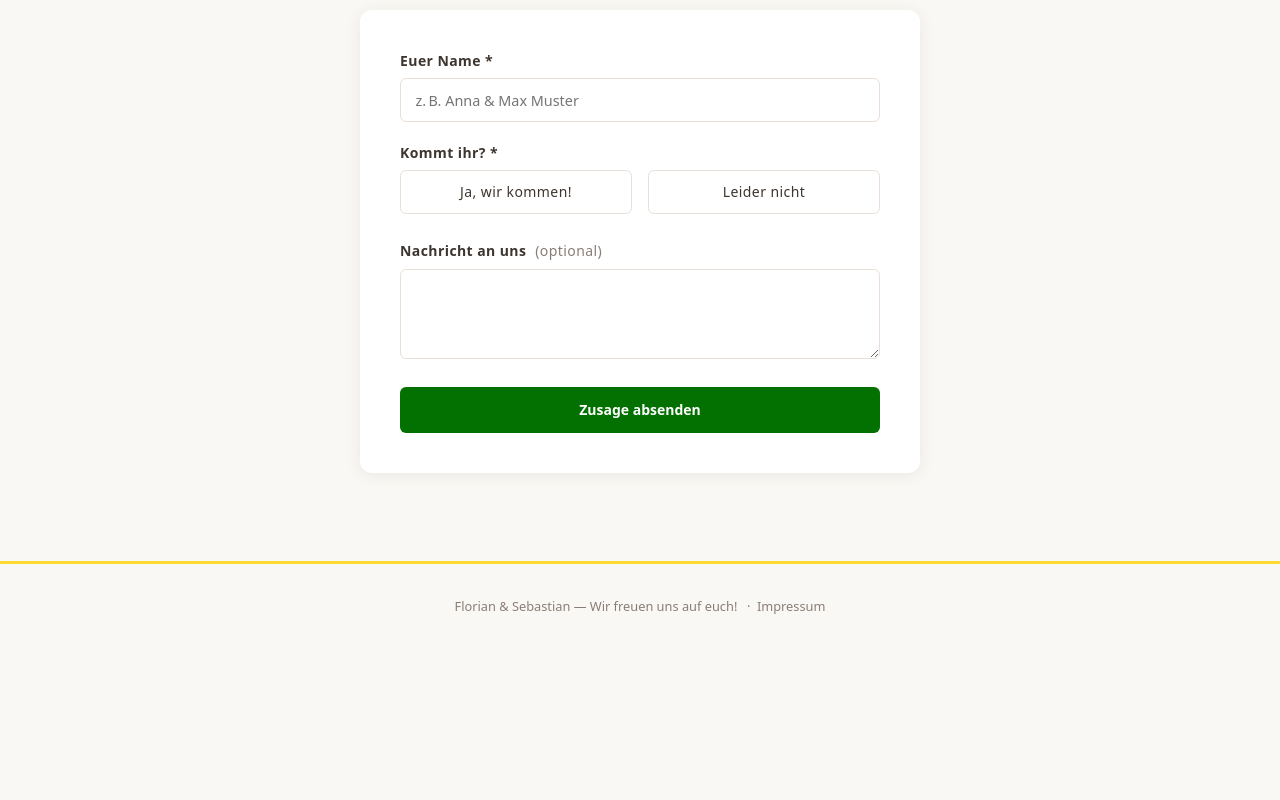
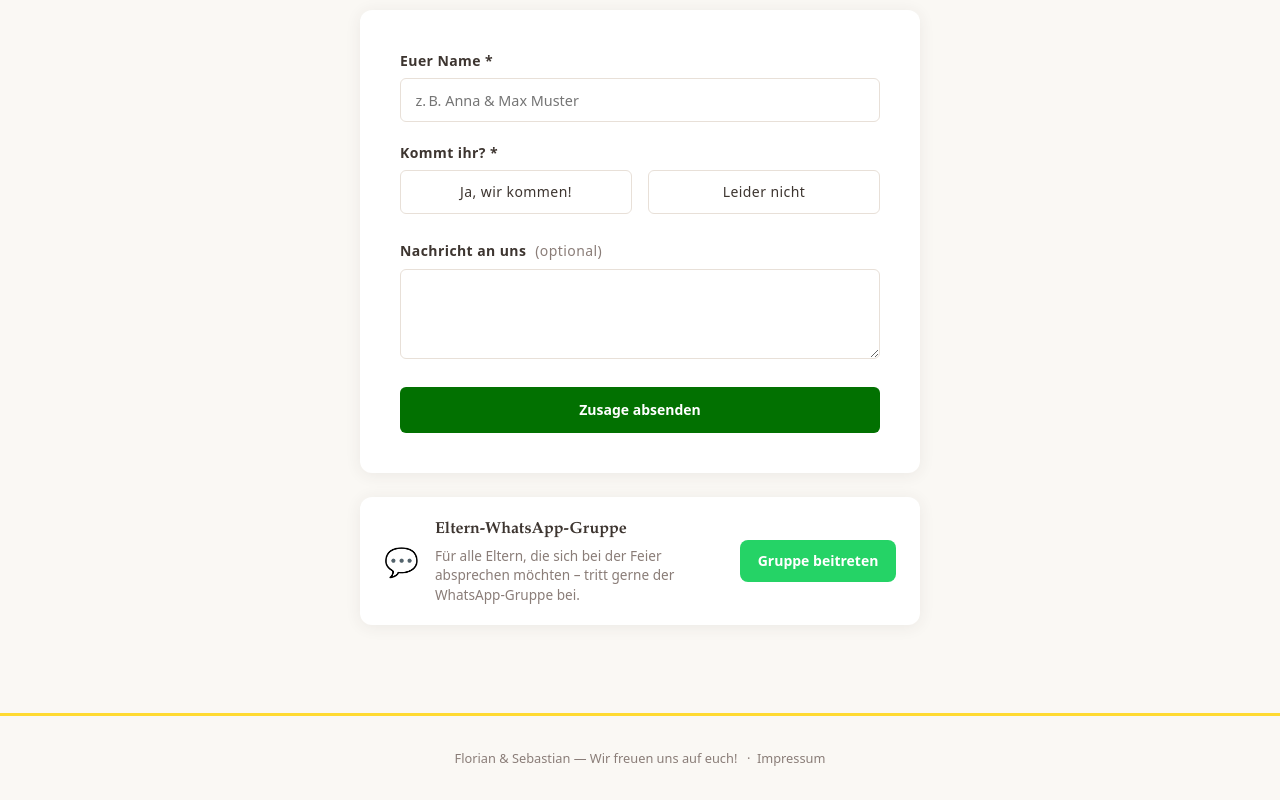
Before and after one commit to serveevres/hochzeit-website, a website: page public/rsvp.html in a window 1280 px wide. Shown: the part 411-1211 px from the top of the page. Before the commit the page ends 1059 px from the top, so only its background shows below. Drawn offline with Linux system fonts and the light colour scheme.

Commit message:
Add parents WhatsApp group link to RSVP page

```diff
--- a/public/lang.js
+++ b/public/lang.js
@@ -31,6 +31,12 @@ const translations = {
     'rsvp.success.line1': 'Eure Nachricht ist bei uns angekommen.',
     'rsvp.success.line2': 'Wir freuen uns sehr auf euch!',
     'rsvp.success.toGifts': 'Zur Wunschliste',
+    'rsvp.success.waTitle': 'Eltern-WhatsApp-Gruppe',
+    'rsvp.success.waDesc': 'Tritt der Gruppe bei, um euch mit anderen Eltern bei der Feier abzustimmen.',
+    'rsvp.success.waBtn': 'WhatsApp-Gruppe beitreten',
+    'wa.title': 'Eltern-WhatsApp-Gruppe',
+    'wa.desc': 'Für alle Eltern, die sich bei der Feier absprechen möchten – tritt gerne der WhatsApp-Gruppe bei.',
+    'wa.btn': 'Gruppe beitreten',
     'rsvp.err.name': 'Bitte gebt euren Namen ein.',
     'rsvp.err.attending': 'Bitte w\u00e4hlt aus, ob ihr kommt.',
     'rsvp.err.guests': 'Bitte gebt die Anzahl der Personen an.',
@@ -89,6 +95,12 @@ const translations = {
     'rsvp.success.line1': 'Your message has been received.',
     'rsvp.success.line2': 'We are so looking forward to seeing you!',
     'rsvp.success.toGifts': 'To the Wish List',
+    'rsvp.success.waTitle': 'Parents WhatsApp Group',
+    'rsvp.success.waDesc': 'Join the group to coordinate with other parents at the celebration.',
+    'rsvp.success.waBtn': 'Join WhatsApp Group',
+    'wa.title': 'Parents WhatsApp Group',
+    'wa.desc': 'For all parents who want to coordinate at the celebration – feel free to join the WhatsApp group.',
+    'wa.btn': 'Join Group',
     'rsvp.err.name': 'Please enter your name.',
     'rsvp.err.attending': 'Please select whether you will attend.',
     'rsvp.err.guests': 'Please enter the number of guests.',
--- a/public/rsvp.html
+++ b/public/rsvp.html
@@ -30,6 +30,14 @@
       <p style="color:var(--text-muted);margin-bottom:0.4rem" data-i18n="rsvp.success.line1">Eure Nachricht ist bei uns angekommen.</p>
       <p style="color:var(--text-muted);margin-bottom:1.5rem" data-i18n="rsvp.success.line2">Wir freuen uns sehr auf euch!</p>
       <a href="/wunschliste" class="btn btn-primary" style="display:inline-flex" data-i18n="rsvp.success.toGifts">Zur Wunschliste</a>
+      <div class="wa-card" style="margin-top:1.5rem">
+        <div class="wa-card__icon">💬</div>
+        <div>
+          <div class="wa-card__title" data-i18n="rsvp.success.waTitle">Eltern-WhatsApp-Gruppe</div>
+          <div class="wa-card__desc" data-i18n="rsvp.success.waDesc">Tritt der Gruppe bei, um euch mit anderen Eltern bei der Feier abzustimmen.</div>
+        </div>
+        <a href="https://chat.whatsapp.com/E4wZVpy4Onj4B4VKFdyOfo?mode=gi_t" target="_blank" rel="noopener" class="btn btn-whatsapp" data-i18n="rsvp.success.waBtn">WhatsApp-Gruppe beitreten</a>
+      </div>
     </div>
   </div>
 
@@ -117,6 +125,17 @@
           Zusage absenden
         </button>
       </form>
+    </div>
+  </div>
+
+  <div class="wa-section">
+    <div class="wa-card">
+      <div class="wa-card__icon">💬</div>
+      <div>
+        <div class="wa-card__title" data-i18n="wa.title">Eltern-WhatsApp-Gruppe</div>
+        <div class="wa-card__desc" data-i18n="wa.desc">Für alle Eltern, die sich bei der Feier absprechen möchten – tritt gerne der WhatsApp-Gruppe bei.</div>
+      </div>
+      <a href="https://chat.whatsapp.com/E4wZVpy4Onj4B4VKFdyOfo?mode=gi_t" target="_blank" rel="noopener" class="btn btn-whatsapp" data-i18n="wa.btn">Gruppe beitreten</a>
     </div>
   </div>
 </main>
--- a/public/style.css
+++ b/public/style.css
@@ -473,6 +473,64 @@ h1, h2, h3 { font-family: var(--font-serif); font-weight: 700; line-height: 1.2;
   color: #c62828;
 }
 
+/* ── WhatsApp section ────────────────────────────────────── */
+.wa-section {
+  max-width: 560px;
+  margin: 1.5rem auto 0;
+}
+
+.wa-card {
+  background: var(--white);
+  border-radius: var(--radius);
+  box-shadow: var(--shadow);
+  padding: 1.25rem 1.5rem;
+  display: flex;
+  align-items: center;
+  gap: 1rem;
+  flex-wrap: wrap;
+}
+
+.wa-card__icon {
+  font-size: 1.75rem;
+  flex-shrink: 0;
+}
+
+.wa-card__title {
+  font-family: var(--font-serif);
+  font-size: 1rem;
+  font-weight: 700;
+  color: var(--text);
+  margin-bottom: 0.2rem;
+}
+
+.wa-card__desc {
+  font-size: 0.85rem;
+  color: var(--text-muted);
+  line-height: 1.45;
+}
+
+.wa-card > div:nth-child(2) { flex: 1; min-width: 0; }
+
+.btn-whatsapp {
+  display: inline-flex;
+  align-items: center;
+  gap: 0.4rem;
+  background: #25D366;
+  color: #fff;
+  border: none;
+  border-radius: 8px;
+  padding: 0.6rem 1.1rem;
+  font-size: 0.875rem;
+  font-weight: 600;
+  text-decoration: none;
+  white-space: nowrap;
+  cursor: pointer;
+  transition: background 0.15s;
+  flex-shrink: 0;
+}
+
+.btn-whatsapp:hover { background: #1ebe5d; }
+
 /* ── Admin ───────────────────────────────────────────────── */
 .admin-login {
   max-width: 400px;
```
